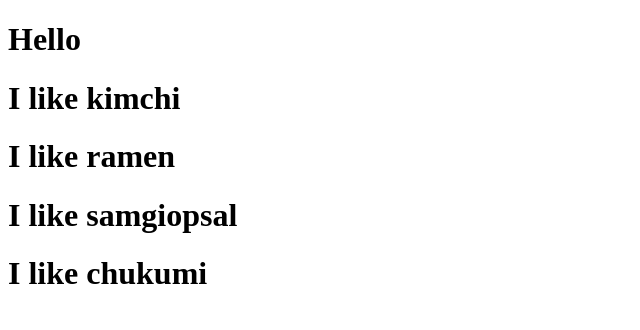
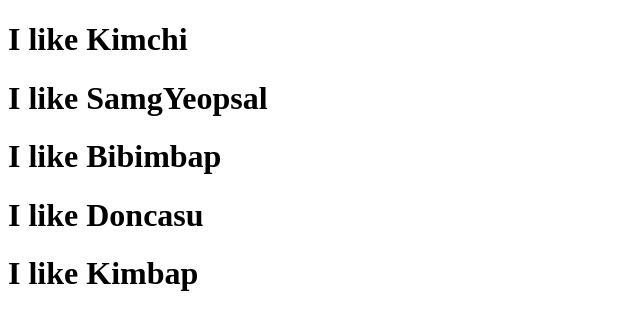
Before and after one commit to sunyoo1214/movie_2022, a React (Create React App) app: page / in a window 1280 px wide. Shown: the top 330 px of the page, without its empty margins (0-640 px from the left). Built offline with nearby package versions, Linux system fonts and the light colour scheme.

Commit message:
array function

```diff
--- a/src/App.js
+++ b/src/App.js
@@ -1,19 +1,38 @@
 import React from 'react';
 import Potato from './Potato';
 
-function Food({fav}) {
-return <h1> I like {fav} </h1> ;
+function Food({name}) {
+return <h1> I like {name} </h1> ;
 }
+
+const foodLike = [
+{
+ name : 'Kimchi',
+ image : 'https://www.google.co.kr/url?sa=i&url=https%3A%2F%2Fwww.maangchi.com%2Frecipe%2Ftongbaechu-kimchi&psig=AOvVaw1qa737OufSAzmce9Jbvn67&ust=1671199717850000&source=images&cd=vfe&ved=0CBAQjRxqFwoTCKi1rqPm-_sCFQAAAAAdAAAAABAD',
+},
+{
+  name : 'SamgYeopsal',
+  image : 'https://www.google.co.kr/url?sa=i&url=https%3A%2F%2Fwww.honestfoodtalks.com%2Fsamgyeopsal-korean-grilled-pork-belly%2F&psig=AOvVaw0RNRzNMp_4ap3QE9Qez6y8&ust=1671199756265000&source=images&cd=vfe&ved=0CBAQjRxqFwoTCOjDlLHm-_sCFQAAAAAdAAAAABAD',
+},
+{
+  name : 'Bibimbap',
+  image : 'https://www.google.co.kr/url?sa=i&url=https%3A%2F%2Fwww.maangchi.com%2Frecipe%2Fbibimbap&psig=AOvVaw2R_w46mG0LUzEJM3Q-t1s_&ust=1671199774335000&source=images&cd=vfe&ved=0CBAQjRxqFwoTCICLtrnm-_sCFQAAAAAdAAAAABAH',
+},
+{
+  name : 'Doncasu',
+  image : 'https://www.google.co.kr/url?sa=i&url=https%3A%2F%2Ftwitter.com%2Fhashtag%2F%25EC%259D%25B4_%25ED%2595%25B4%25EC%258B%259C%25EB%25A5%25BC_%25EB%25B4%25A4%25EB%258B%25A4%25EB%25A9%25B4_%25EA%25B3%2584%25EC%25A0%2595_%25EC%25A3%25BC%25EC%25A0%259C_%25EB%25A7%2590%25ED%2595%2598%25EA%25B8%25B0&psig=AOvVaw32PM7d_4dkzW4rmbBJ3WXO&ust=1671199795204000&source=images&cd=vfe&ved=0CBAQjRxqFwoTCMjB-8Pm-_sCFQAAAAAdAAAAABAQ',
+},
+{
+  name : 'Kimbap',
+  image : 'https://www.google.co.kr/url?sa=i&url=https%3A%2F%2Fwww.lafujimama.com%2Fblta-kimbap%2F&psig=AOvVaw2Okh987Ya-4_fDDz_VhfL6&ust=1671199823472000&source=images&cd=vfe&ved=0CBAQjRxqFwoTCMj3vNLm-_sCFQAAAAAdAAAAABAD',
+}
+];
+
 
 function App() {
 return (
 <div>
- <h1> Hello </h1>
- <Food fav="kimchi" />
- <Food fav="ramen" />
- <Food fav="samgiopsal" />
- <Food fav="chukumi" />
-
+ {foodLike.map(dish => (<Food name = {dish.name} />))}
 </div>
 );
 }
```
